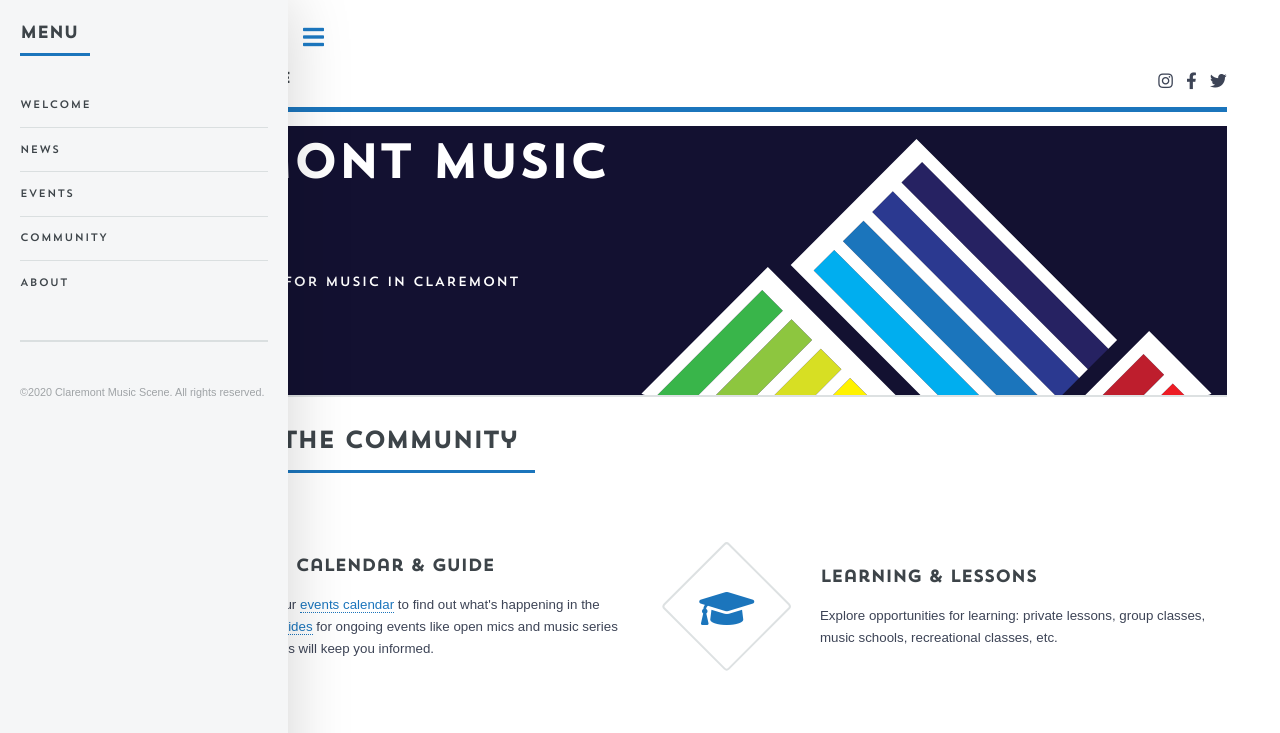
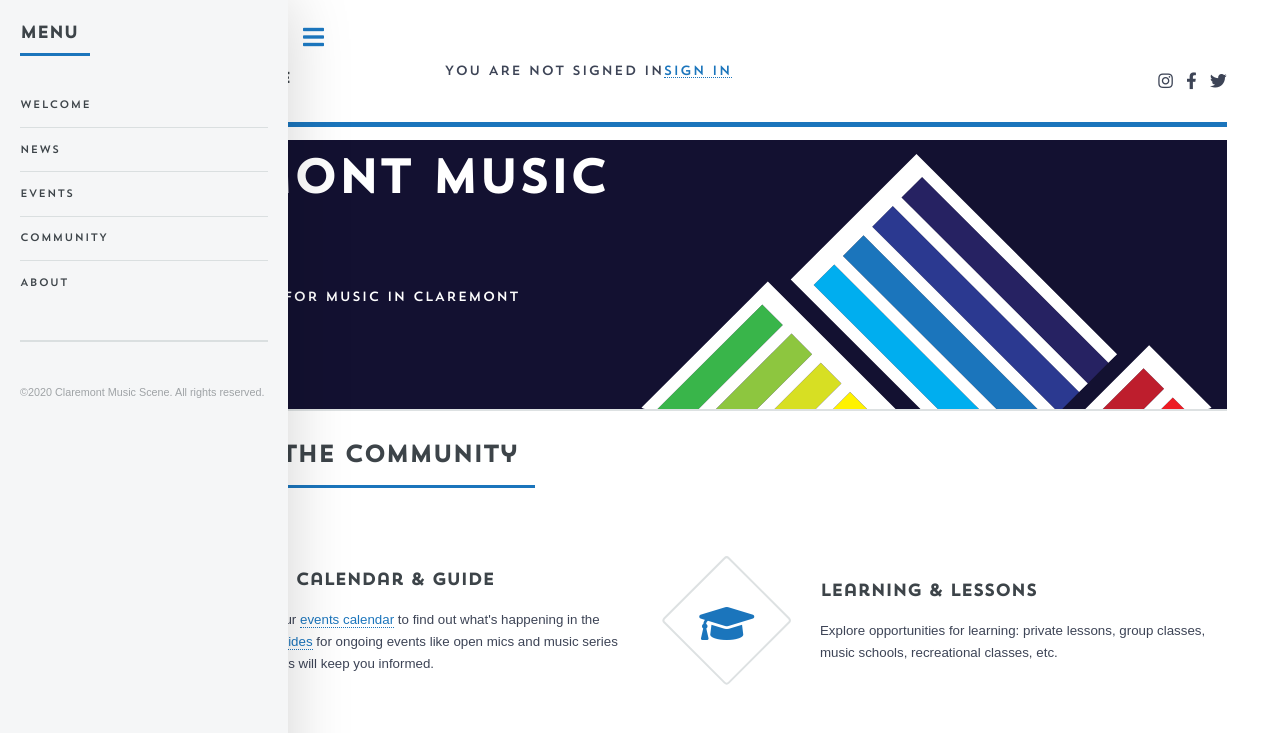
Before and after one commit to claremont-music-scene/nextjs-music-scene, a Next.js app: page / in a window 1280 px wide. Shown: the top 733 px of the page. Built offline with nearby package versions, Linux system fonts and the light colour scheme; no server answers.

Commit message:
Use Provider globally, use session effect; user and auth links in header; remove unused deps

```diff
--- a/components/header-social-links.js
+++ b/components/header-social-links.js
@@ -1,8 +1,45 @@
 import Link from 'next/link'
+import { signIn, signOut, useSession } from 'next-auth/client'
 
 export default function HeaderSocialLinks() {
+    const [ session, loading ] = useSession()
+    console.log('HSL ', session)
     return (
         <header id="header"><Link href="/" ><a className="logo"><strong>Claremont Music Scene</strong></a></Link>
+
+            <div>
+                <p>
+                    {!session && <>
+                        <span>You are not signed in</span>
+                        <a
+                            href={`/api/auth/signin`}
+                            onClick={(e) => {
+                                e.preventDefault()
+                                signIn()
+                            }}
+                        >
+                            Sign in
+                        </a>
+                    </>}
+                    {session && <>
+                        {session.user.image && <span style={{backgroundImage: `url(${session.user.image})` }} />}
+                        <span>
+              <small>Signed in as</small><br/>
+              <strong>{session.username}</strong>
+              </span>
+                        <a
+                            href={`/api/auth/signout`}
+                            onClick={(e) => {
+                                e.preventDefault()
+                                signOut()
+                            }}
+                        >
+                            Sign out
+                        </a>
+                    </>}
+                </p>
+            </div>
+
             <ul className="icons">
                 <li><a href="https://www.instagram.com/claremont.music/"
                        className="icon brands fa-instagram"><span className="label">Instagram</span></a>
--- a/components/nav.js
+++ b/components/nav.js
@@ -1,5 +1,4 @@
 import Link from 'next/link'
-import { useRouter } from 'next/router'
 
 export default function Nav() {
 
--- a/package.json
+++ b/package.json
@@ -8,12 +8,9 @@
     "start": "next start"
   },
   "dependencies": {
-    "cookie": "^0.4.1",
     "dayjs": "^1.10.3",
-    "form-data": "^3.0.0",
     "next": "^10.0.0",
     "next-auth": "^3.1.0",
-    "raw-body": "^2.4.1",
     "react": "16.13.1",
     "react-dom": "16.13.1",
     "react-hook-form": "^6.14.0",
--- a/pages/_app.js
+++ b/pages/_app.js
@@ -1,9 +1,35 @@
+import { Provider } from 'next-auth/client'
 import '../styles/main.css';
 import '../styles/grid.css';
 import '../styles/form.css';
 import 'react-quill/dist/quill.snow.css';
 import 'react-quill/dist/quill.core.css';
 
-export default function App({ Component, pageProps }) {
-    return <Component {...pageProps} />
+
+// Use the <Provider> to improve performance and allow components that call
+// `useSession()` anywhere in your application to access the `session` object.
+export default function App ({ Component, pageProps }) {
+    return (
+        <Provider
+            // Provider options are not required but can be useful in situations where
+            // you have a short session maxAge time. Shown here with default values.
+            options={{
+                // Client Max Age controls how often the useSession in the client should
+                // contact the server to sync the session state. Value in seconds.
+                // e.g.
+                // * 0  - Disabled (always use cache value)
+                // * 60 - Sync session state with server if it's older than 60 seconds
+                clientMaxAge: 0,
+                // Keep Alive tells windows / tabs that are signed in to keep sending
+                // a keep alive request (which extends the current session expiry) to
+                // prevent sessions in open windows from expiring. Value in seconds.
+                //
+                // Note: If a session has expired when keep alive is triggered, all open
+                // windows / tabs will be updated to reflect the user is signed out.
+                keepAlive: 0
+            }}
+            session={pageProps.session} >
+            <Component {...pageProps} />
+        </Provider>
+    )
 }
--- a/pages/api/[...proxy].js
+++ b/pages/api/[...proxy].js
@@ -1,5 +1,6 @@
 import {getSession} from "next-auth/client";
 import {formJSONtoFormData} from "../../util/crud";
+
 
 export default async function handler(req, res) {
     const {
@@ -8,9 +9,9 @@
     } = req
     const session = await getSession({ req })
 
-    console.log('API proxy', proxy, body)
+    //console.log('API proxy', proxy, body)
 
-    console.log('convert to FD', formJSONtoFormData(body))
+    // No help from Jobu
     var formBody = [];
     for (var property in body) {
         var encodedKey = encodeURIComponent(property);
@@ -18,11 +19,9 @@
         formBody.push(encodedKey + "=" + encodedValue);
     }
     formBody = formBody.join("&");
-    console.log('formbody is', formBody)
 
     //make post to API
     const endUrl = `${process.env.API_URL}/${proxy.join('/')}/`
-    //const endUrl = 'https://3a3b5c241d65629533f3f0b756a6cfdd.m.pipedream.net'
     const apiRes = await fetch(endUrl, {
         method: 'POST',
         body: formBody,
@@ -33,6 +32,9 @@
         }
     })
 
-    console.log('got API result', apiRes, apiRes.body, apiRes.headers)
-    res.end(`shazam`)
+    //TODO error handling
+    const result = await apiRes.json()
+
+    console.log('returning API res', result)
+    res.end(JSON.stringify(result))
 }
--- a/pages/api/auth/[...nextauth].js
+++ b/pages/api/auth/[...nextauth].js
@@ -52,8 +52,6 @@
 
     debug: false,
 
-    secret: process.env.SECRET,
-
     session: {
         // Use JSON Web Tokens for session instead of database sessions.
         // This option can be used with or without a database for users/accounts.
--- a/util/crud.js
+++ b/util/crud.js
@@ -1,6 +1,6 @@
 import Router from 'next/router';
 import { getSession } from 'next-auth/client'
-import FormData from 'form-data'
+
 
 export const fetcher = async (...args) => {
     try {
@@ -75,6 +75,7 @@
     }
 }
 
+
 export const securePoster = async (endpoint, data) => {
 
     console.log('securePoster', endpoint, data)
@@ -98,6 +99,7 @@
     })
 }
 
+
 export const authPoster = (authUrl, data) => {
     return fetch(authUrl, {
         method: 'POST',
```
Also changed, not shown: components/bulletins/bulletin-form.js (+13 -7 lines), components/layouts/single-column.js (+5 -5 lines), pages/community/bulletins/new.js (+4 -13 lines), 1 other file (tests, documents, lock files or other folders).
